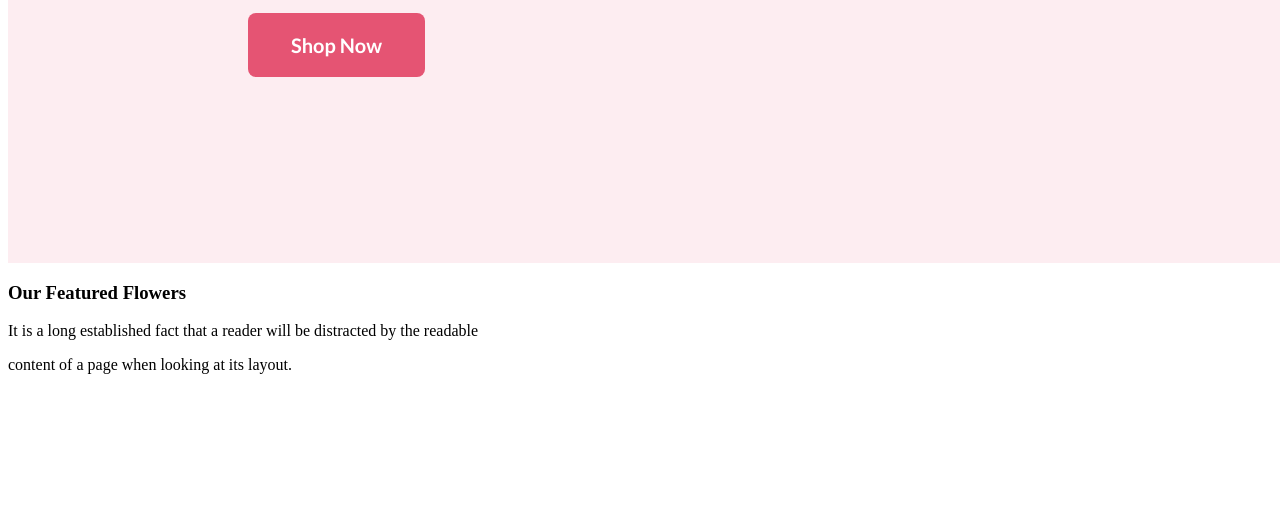
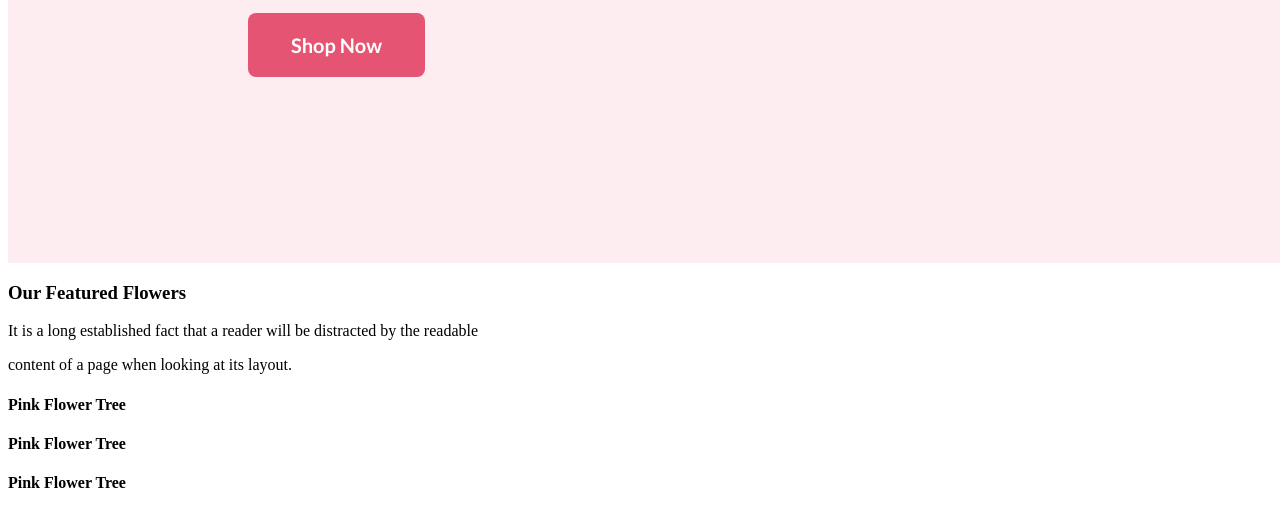
Before and after one commit to ZaedTonmoy/flower-shop, a plain HTML site: page index.html in a window 1280 px wide. Shown: the part 595-1109 px from the top of the page. Before the commit the page ends 985 px from the top, so only its background shows below. Drawn offline with Linux system fonts and the light colour scheme.

Commit message:
added three flowers

```diff
--- a/index.html
+++ b/index.html
@@ -37,6 +37,21 @@
                <p class="feature-sub">It is a long established fact that a reader will be distracted by the readable</p> <p class="feature-sub"> content of a page when looking at its layout.</p>
             </div>
 
+            <div id="three-flowers">
+
+                <div class="pink">
+                    <h4 class="pink-text">Pink Flower Tree</h4>
+                </div>
+
+                <div class="blue">
+                    <h4 class="pink-text">Pink Flower Tree</h4>
+                </div>
+
+                <div class="green">
+                    <h4 class="pink-text">Pink Flower Tree</h4>
+                </div>
+            </div>
+
 
     </main>
 
```
